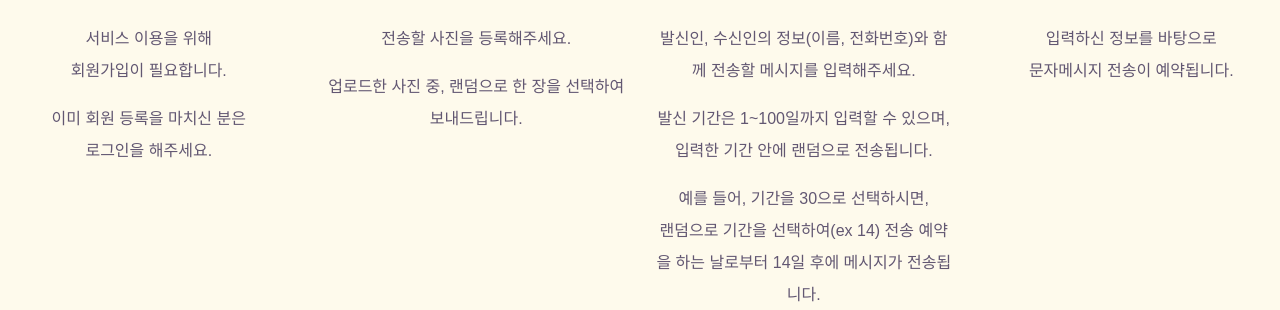
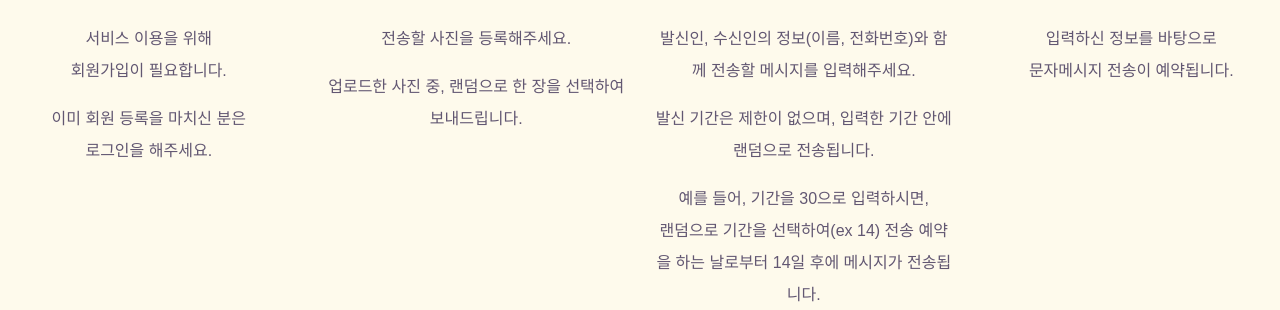
Before and after one commit to dongdong-e/palette_project_fin, a Django app: page /main/user/ in a window 1280 px wide. Shown: the part 1162-1472 px from the top of the page. Run offline with Django 3.2, Linux system fonts and the light colour scheme; some libraries are stand-ins or nearby versions; some web fonts are replaced.

Commit message:
190626 message and instruction edit

```diff
--- a/main_page/templates/main_page/use.html
+++ b/main_page/templates/main_page/use.html
@@ -88,8 +88,8 @@
                 <img class="image" src="{% static 'login/images/document.png' %}" style="width: 50%">
                 <p class="text"><b>3. 정보 입력</b></p>
                 <p class="text">발신인, 수신인의 정보(이름, 전화번호)와 함께 전송할 메시지를 입력해주세요.</p>
-                <p class="text">발신 기간은 1~100일까지 입력할 수 있으며, 입력한 기간 안에 랜덤으로 전송됩니다.</p>
-                <p class="text">예를 들어, 기간을 30으로 선택하시면,<br>랜덤으로 기간을 선택하여(ex 14) 전송 예약을 하는 날로부터 14일 후에 메시지가 전송됩니다.</p>
+                <p class="text">발신 기간은 제한이 없으며, 입력한 기간 안에 랜덤으로 전송됩니다.</p>
+                <p class="text">예를 들어, 기간을 30으로 입력하시면,<br>랜덤으로 기간을 선택하여(ex 14) 전송 예약을 하는 날로부터 14일 후에 메시지가 전송됩니다.</p>
             </div>
             <div class="col">
                 <img class="image" src="{% static 'login/images/sms.png' %}" style="width: 50%"><br>
--- a/main_page/views.py
+++ b/main_page/views.py
@@ -108,7 +108,7 @@ def set_phone_number(request,upload_num):
 
         random_day = random.choice(range(0, int(period)+1))
         now = datetime.now()
-        td = timedelta(days=random_day, minutes=3)
+        td = timedelta(days=random_day, minutes=0)
         random_date = now + td
         print(f'now: {now}, random_day={random_day}, random_date={random_date}')
         print(random_date)
@@ -240,7 +240,7 @@ def send_sms(photo, phone_number):
     print(f'date:{date}')
     dt=date.strftime('%Y%m%d%H%M')
     print(f'dt : {dt}')
-    message = f"[Sendipity]\n {phone_number}({photo.info.from_name})님으로부터 작지만 소중한 추억이 도착하였습니다.\n {photo.info.link}"
+    message = f"[Sendipity] 스팸아닙니다ㅠㅠ\n {phone_number}({photo.info.from_name})님으로부터 작지만 소중한 추억이 도착하였습니다.\n {photo.info.link}"
 
     # 4 params(to, from, type, text)설정
     params = dict()
```
